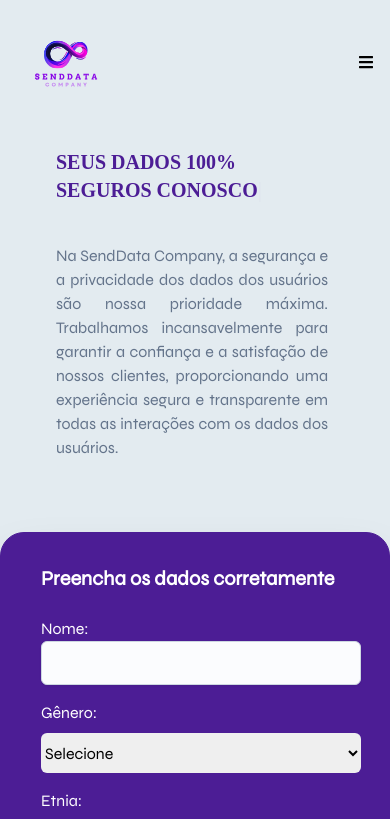
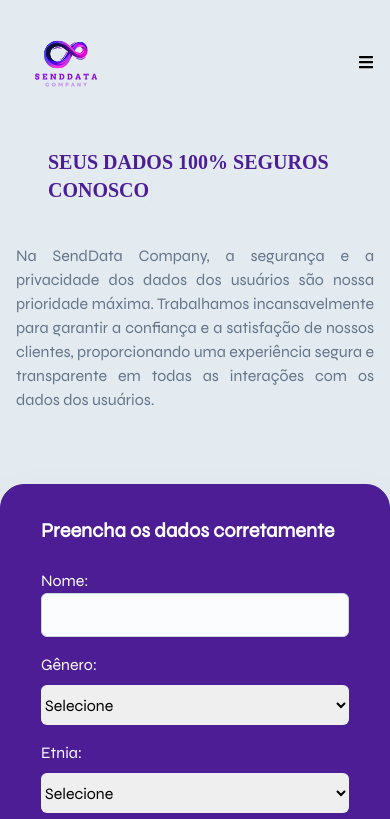
Before and after one commit to Andresa-Alves-Ribeiro/best-space-challenge, a Next.js app: page / in a window 390 px wide. Shown: the top 819 px of the page. Built offline with nearby package versions, Linux system fonts and the light colour scheme.

Commit message:
chore: atualizando responsividade

```diff
--- a/src/components/Form/form.tsx
+++ b/src/components/Form/form.tsx
@@ -68,7 +68,6 @@ export default function Form() {
             return;
         }
 
-        // Limpa os erros quando a validação for bem-sucedida
         setValidationErrors({ fieldErrors: {} });
 
         fetch('https://jsonplaceholder.typicode.com/todos')
@@ -93,7 +92,7 @@ export default function Form() {
     };
 
     return (
-        <div className="mt-96 max-md:mt-14 w-full mb-24 flex justify-center items-center" id='formulario'>
+        <div className="mt-96 max-lg:mt-14 w-full mb-24 flex justify-center items-center" id='formulario'>
             <div className="w-full max-w-7xl">
                 <div className='flex flex-row max-md:flex-col'>
                     <div className="w-3/6 max-md:w-full bg-violet-900 shadow-2xl border border-violet-900 p-20 max-md:p-10 max-md:pt-20 rounded-tl-3xl rounded-bl-3xl max-md:rounded-bl-none max-md:rounded-tr-3xl" style={{ maxHeight: '580px' }}>
@@ -104,7 +103,7 @@ export default function Form() {
                                 disabled={false}
                                 size="lg"
                                 variant="outlined"
-                                className="w-6/6 max-md:w-80"
+                                className="w-full lg:w-80"
                                 value={editedName}
                                 onChange={handleNameChange}
                             />
--- a/src/components/Hero/hero.tsx
+++ b/src/components/Hero/hero.tsx
@@ -8,11 +8,11 @@ import { ReactTyped } from 'react-typed';
 
 export function Hero() {
     return (
-        <div className="pt-24 max-md:pt-6 h-full max-md:w-full">
+        <div className="pt-24 max-lg:pt-6 h-full max-lg:w-full">
             <div className="grid grid-cols-2">
-                <div className="max-md:flex max-md:flex-col max-md:items-center max-md:justify-center mb-4 pt-28 max-md:pt-0 pl-44 max-md:px-14 w-5/6 max-md:w-96">
-                    <ReactTyped strings={["Seus dados 100% seguros conosco"]} typeSpeed={50} className="font-bold text-3xl max-md:text-xl mb-8 max-md:mb-2 text-violet-900 cormorant-garamond-bold uppercase" />
-                    <p className='text-slate-500 text-center max-md:text-justify pt-8'>
+                <div className="max-lg:flex max-lg:flex-col max-lg:items-center max-lg:justify-center mb-4 pt-28 max-lg:pt-0 pl-44 max-lg:px-4 w-5/6 max-lg:w-screen">
+                    <ReactTyped strings={["Seus dados 100% seguros conosco"]} typeSpeed={50} className="font-bold text-3xl max-lg:text-xl mb-8 max-lg:mb-2 max-md:pl-8 text-violet-900 cormorant-garamond-bold uppercase" />
+                    <p className='text-slate-500 text-center max-lg:text-justify pt-8'>
                         Na SendData Company, a segurança e a privacidade dos dados dos usuários são nossa prioridade máxima. Trabalhamos incansavelmente para garantir a confiança e a satisfação de nossos clientes, proporcionando uma experiência segura e transparente em todas as interações com os dados dos usuários.
                     </p>
                 </div>
--- a/src/components/Select/select.tsx
+++ b/src/components/Select/select.tsx
@@ -13,7 +13,7 @@ export default function SelectForm({ options, onChange }: OptionType) {
 
     return (
         <div className="mt-2">
-            <select onChange={handleSelectChange} className='h-10 w-80 rounded-md'>
+            <select onChange={handleSelectChange} className='h-10 w-full lg:w-80 rounded-md'>
                 <option value="">Selecione</option>
                 {options.map((option, index) => (
                     <option key={index} value={option}>{option}</option>
```
